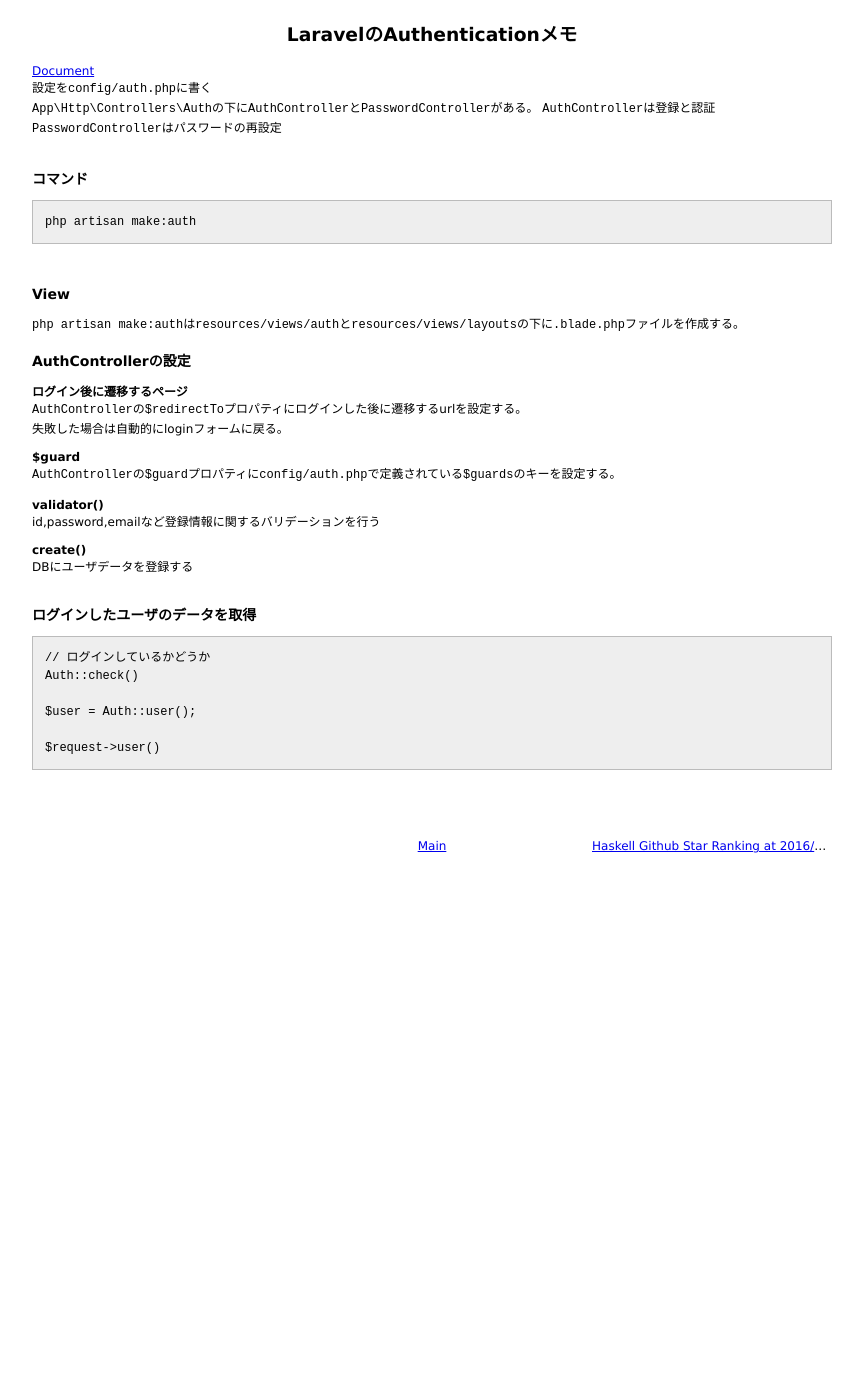
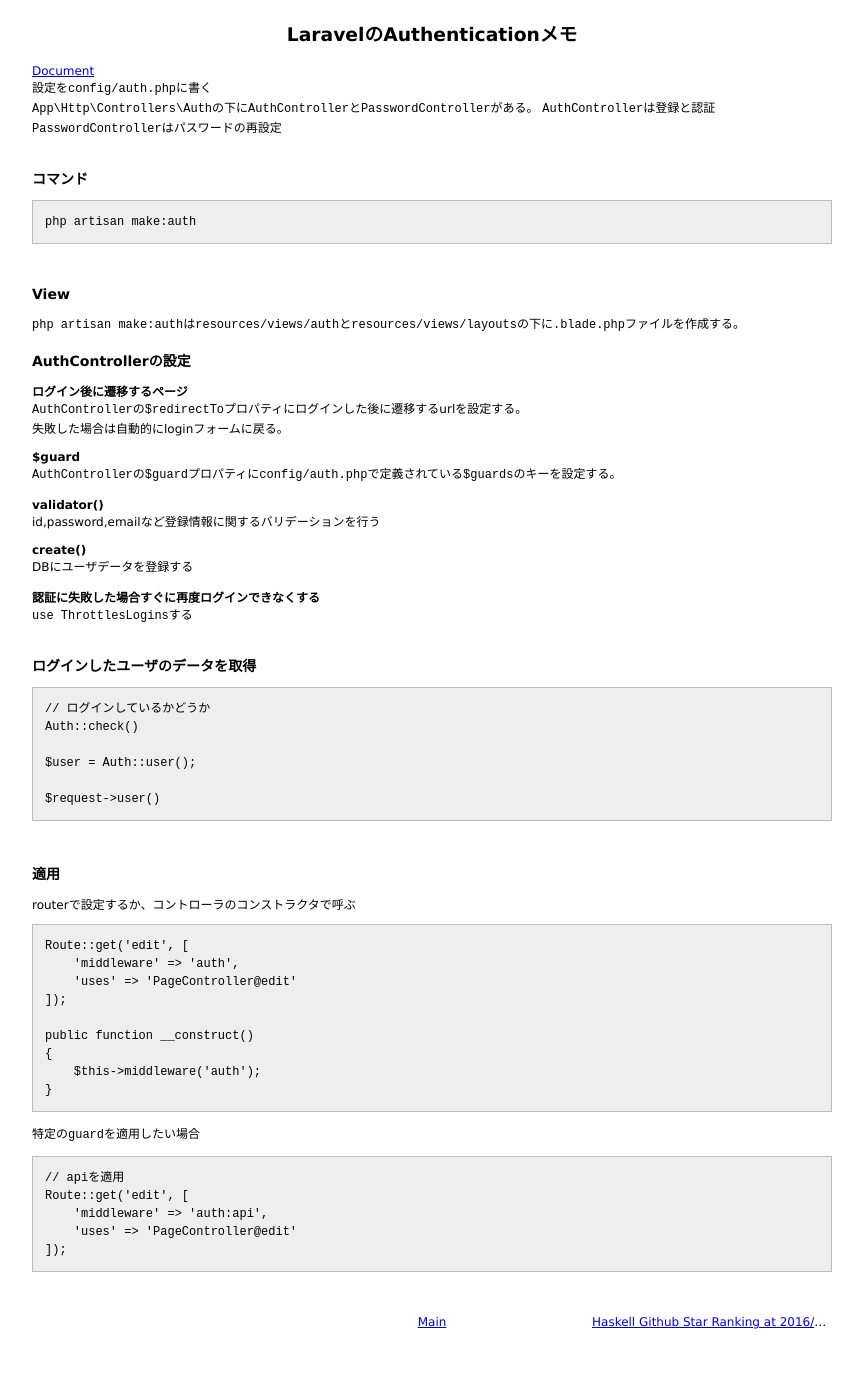
Before and after one commit to 38elements/38elements.github.com, a Jekyll site: the page built from _posts/2016-05-20-laravel-authentication.md, in a window 1280 px wide. Shown: the whole page, without its empty margins (208-1071 px from the left). Built offline with Jekyll 4.4.1, drawn with Linux system fonts in a browser that asks for light colours; before the commit the page ends 922 px from its top, so only the background shows below that.

Commit message:
Update 2016-05-20-laravel-authentication.md

````diff
--- a/_posts/2016-05-20-laravel-authentication.md
+++ b/_posts/2016-05-20-laravel-authentication.md
@@ -34,6 +34,9 @@ id,password,emailなど登録情報に関するバリデーションを行う
 **create()**
 DBにユーザデータを登録する
 <br>
+**認証に失敗した場合すぐに再度ログインできなくする**
+`use ThrottlesLogins`する
+<br>
 
 ### ログインしたユーザのデータを取得
 
@@ -46,3 +49,29 @@ $user = Auth::user();
 $request->user()
 ```
 <br>
+
+### 適用
+
+routerで設定するか、コントローラのコンストラクタで呼ぶ
+
+```
+Route::get('edit', [
+    'middleware' => 'auth',
+    'uses' => 'PageController@edit'
+]);
+
+public function __construct()
+{
+    $this->middleware('auth');
+}
+```
+
+特定の`guard`を適用したい場合
+
+```
+// apiを適用
+Route::get('edit', [
+    'middleware' => 'auth:api',
+    'uses' => 'PageController@edit'
+]);
+```
````
